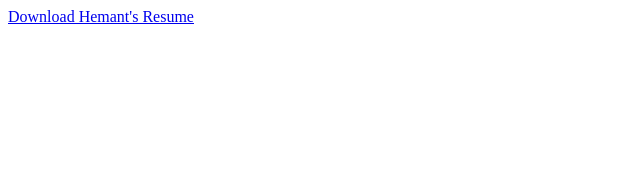
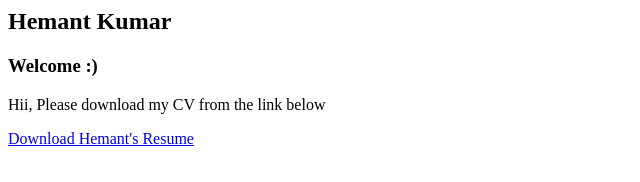
Before and after one commit to hemant1796/hemant1796.github.io, a plain HTML site: page index.html in a window 1280 px wide. Shown: the whole page, without its empty margins (0-640 px from the left). Drawn offline with Linux system fonts and the light colour scheme.

Commit message:
Update index.html

```diff
--- a/index.html
+++ b/index.html
@@ -4,6 +4,9 @@
 <title> "HemantCV" </title>
 </head>
 <body>
+<h2> Hemant Kumar</h2>
+<h3> Welcome :)</h3>
+<p> Hii, Please download my CV from the link below </p>
 <a href="https://github.com/hemant1796/hemant1796.github.io/blob/main/Resume_HEMANT.pdf" class="download" title="Download Hemant's Resume"> Download Hemant's Resume</a>
 </body>
 
```
